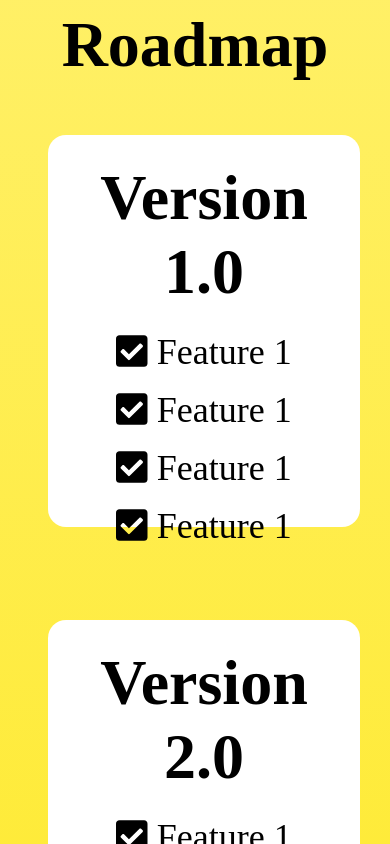
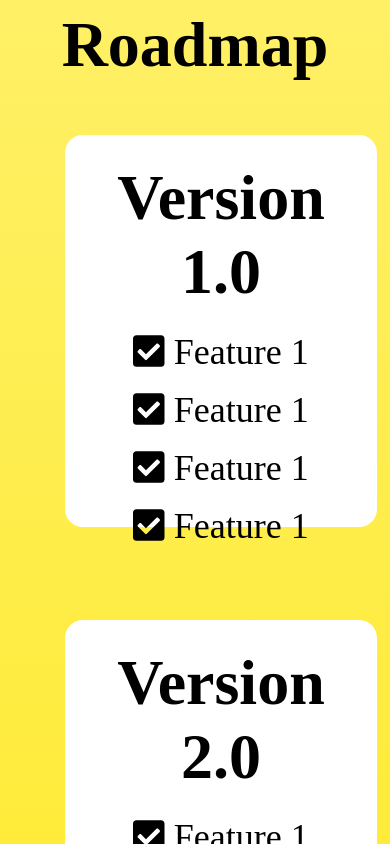
Before and after one commit to marcoruggeri/landing-page-hackaton, a React (Create React App) app: page / in a window 390 px wide. Shown: the part 2820-3664 px from the top of the page. Built offline with nearby package versions, Linux system fonts and the light colour scheme; a web font is replaced by a local one.

Commit message:
Update index.css

```diff
--- a/src/index.css
+++ b/src/index.css
@@ -320,6 +320,10 @@ Version Card
     width: 260px;
     height: 260px;
   }
+
+  .version--cards {
+    max-width: 260px;
+  }
   .versionCard {
     width: 260px;
   }
```
